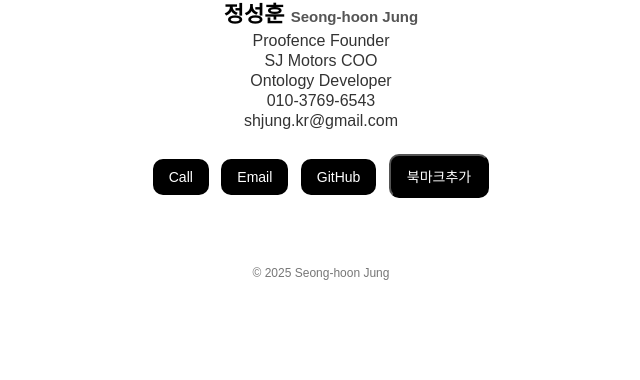
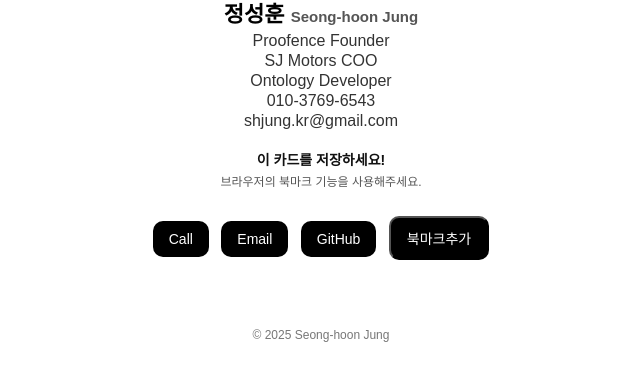
Before and after one commit to shjung-kr/my-card, a plain HTML site: page index.html in a window 1280 px wide. Shown: the part 296-676 px from the top of the page, without its empty margins (319-959 px from the left). Drawn offline with Linux system fonts and the light colour scheme; a script that the page names is missing.

Commit message:
Add bookmark

```diff
--- a/index.html
+++ b/index.html
@@ -21,6 +21,10 @@
     <p class="role">Ontology Developer</p>
     <p class="role">010-3769-6543</p>
     <p class="role">shjung.kr@gmail.com</p>
+    <div class="save-guide">
+            <strong>이 카드를 저장하세요!</strong><br>
+        <span class="guide-sub">브라우저의 북마크 기능을 사용해주세요.</span>
+    </div>
 
     <div class="buttons">
         <a href="tel:010-3769-6543" class="btn">Call</a>
--- a/style.css
+++ b/style.css
@@ -74,6 +74,21 @@ h1 {
     text-decoration: none;
     font-size: 14px;
 }
+.save-guide {
+    margin-top: 20px;
+    font-size: 12px;
+    color: #f5f5f5;
+    border-radius: 12px;
+    font-size: 14px;
+    color : #111;
+    line-height: 1.5;
+}
+
+.guide-sub {
+    font-size: 12px;
+    color: #555;
+
+}
 
 /* 푸터 */
 footer {
```
